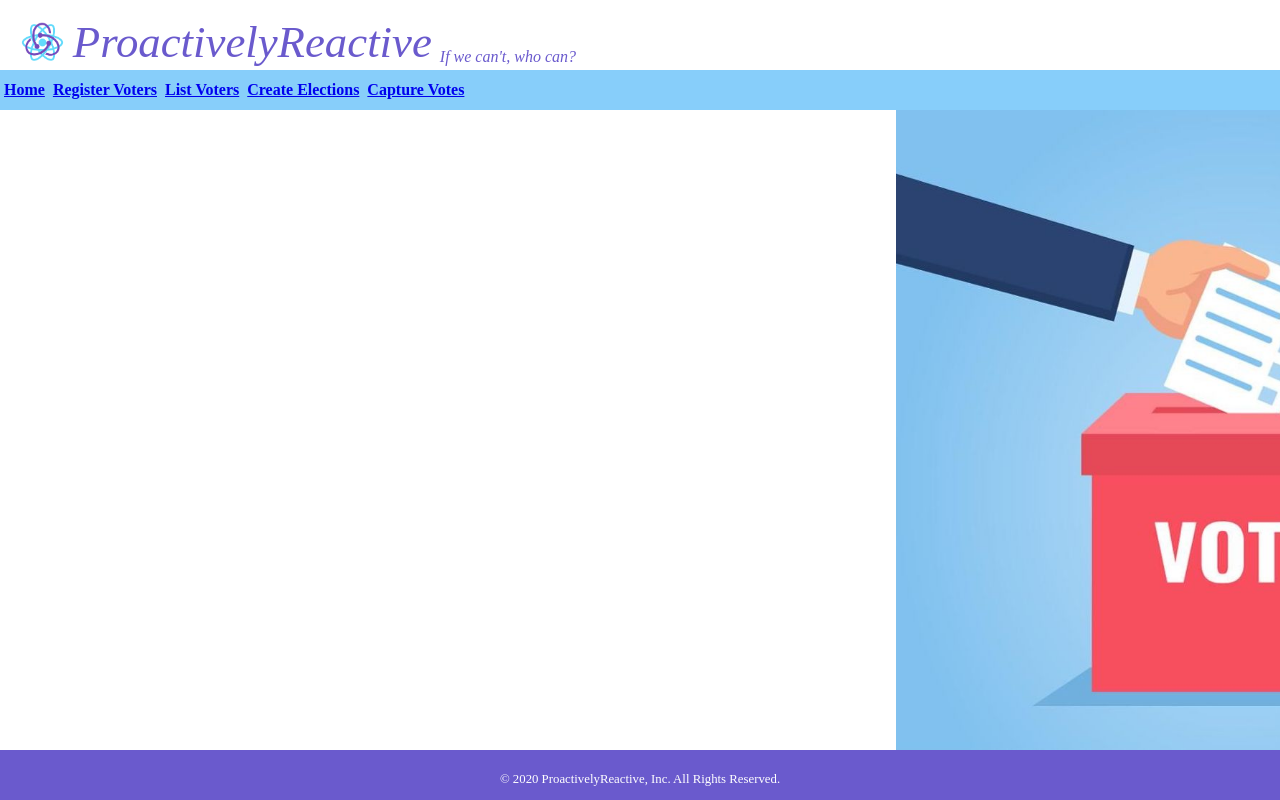
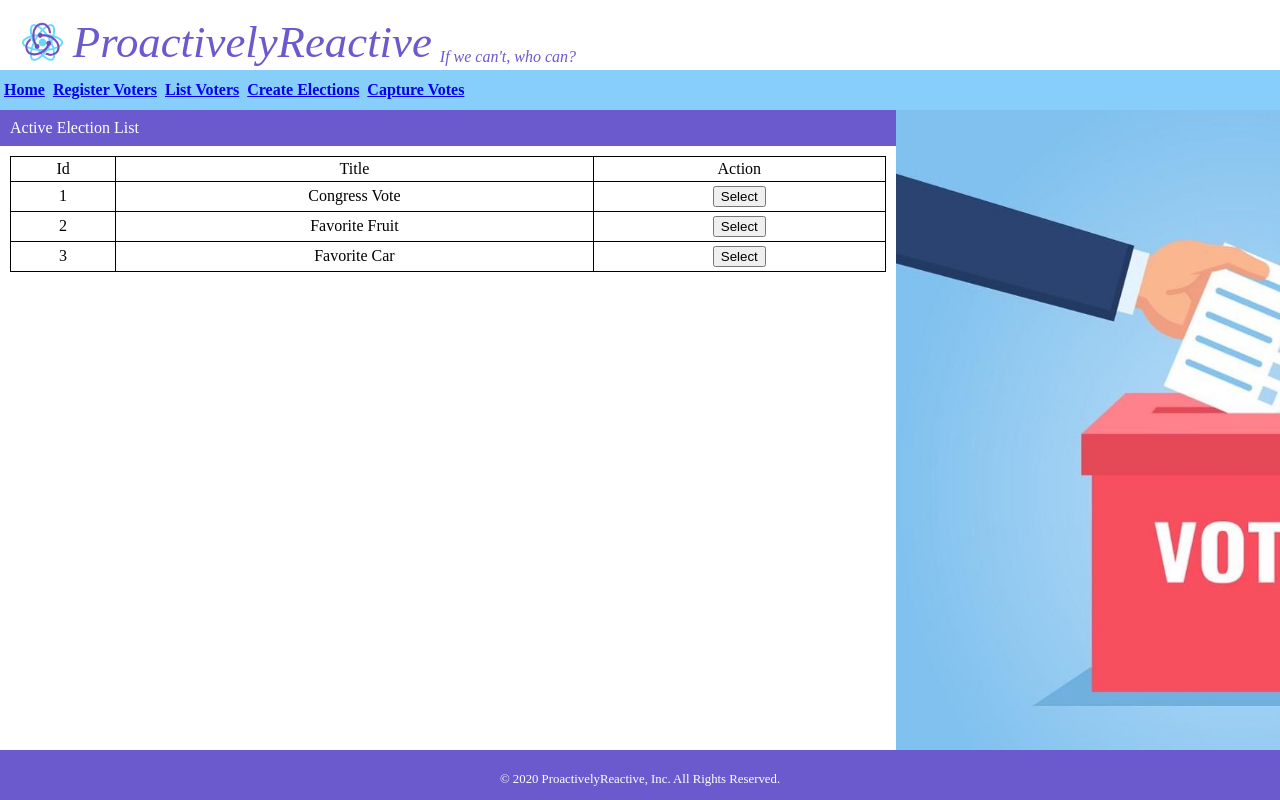
Before and after one commit to rkathir/ProactivelyReactive, a React (Create React App) app: page /electionList in a window 1280 px wide. Built offline with nearby package versions, Linux system fonts and the light colour scheme.

Commit message:
Adding Election list and updating main menu and app.js

```diff
--- a/src/components/App.js
+++ b/src/components/App.js
@@ -1,32 +1,70 @@
-import React from 'react';
-import { Provider } from 'react-redux';
-import {
-  Switch, Route,
-} from 'react-router-dom';
+import React from "react";
+import { Provider } from "react-redux";
+import { Switch, Route } from "react-router-dom";
 
+import { PageLayout } from "./blocks/PageLayout";
+import { PageHeader } from "./blocks/PageHeader";
+import { PageFooter } from "./blocks/PageFooter";
+import { MainMenu } from "./blocks/MainMenu";
+import { Content } from "./blocks/Content";
+import { HomePage } from "./pages/HomePage";
+import { VoterRegistrationPage } from "./pages/VoterRegistrationPage";
+import { ElectionListPage } from "./pages/ElectionListPage";
+import { VoterListPage } from "./pages/VoterListPage";
+import { SideBar } from "./blocks/Sidebar";
 
-import { PageLayout } from './blocks/PageLayout';
-import { PageHeader } from './blocks/PageHeader';
-import { PageFooter } from './blocks/PageFooter';
-import { MainMenu } from './blocks/MainMenu';
-import { Content } from './blocks/Content';
-import { HomePage } from './pages/HomePage';
-import { VoterRegistrationPage } from './pages/VoterRegistrationPage';
-import { VoterListPage } from './pages/VoterListPage';
-import { SideBar } from './blocks/Sidebar'
-
-import { colorStore } from '../stores/colorStore';
-import { ColorToolPageContainer } from './containers/ColorToolPageContainer';
+import { colorStore } from "../stores/colorStore";
+import { ColorToolPageContainer } from "./containers/ColorToolPageContainer";
 
 const initialVoterList = [
-  { id: 1, firstName: 'bob', lastName: 'smith', address: '1232 Laurel St', city: 'Sunnyvale', birthdate: '05/12/1980', email: 'a@test.com', phone: '1243124221' },
-  { id: 2, firstName: 'laura', lastName: 'diaz', address: '432 Marine Way', city: 'Mountain View', birthdate: '05/12/1980', email: 'b@test.com', phone: '213412424' },
-  { id: 3, firstName: 'john', lastName: 'doe', address: '214 Cassie Ave', city: 'Mountain View', birthdate: '05/12/1980', email: 'c@test.com', phone: '12341242421' },
+  {
+    id: 1,
+    firstName: "bob",
+    lastName: "smith",
+    address: "1232 Laurel St",
+    city: "Sunnyvale",
+    birthdate: "05/12/1980",
+    email: "a@test.com",
+    phone: "1243124221",
+  },
+  {
+    id: 2,
+    firstName: "laura",
+    lastName: "diaz",
+    address: "432 Marine Way",
+    city: "Mountain View",
+    birthdate: "05/12/1980",
+    email: "b@test.com",
+    phone: "213412424",
+  },
+  {
+    id: 3,
+    firstName: "john",
+    lastName: "doe",
+    address: "214 Cassie Ave",
+    city: "Mountain View",
+    birthdate: "05/12/1980",
+    email: "c@test.com",
+    phone: "12341242421",
+  },
 ];
 
+const activeElectionList = [
+  {
+    id: 1,
+    title: "Congress Vote",
+  },
+  {
+    id: 2,
+    title: "Favorite Fruit",
+  },
+  {
+    id: 3,
+    title: "Favorite Car",
+  },
+];
 
 export const App = () => {
-
   return (
     <PageLayout>
       <PageHeader />
@@ -42,11 +80,9 @@ export const App = () => {
           <Route path="/listVoters">
             <VoterListPage voters={initialVoterList} />
           </Route>
-            <Route path="/createElection">
-
-            </Route>
-            <Route path="/CaptureVote">
-
+          <Route path="/createElection"></Route>
+          <Route path="/electionList">
+            <ElectionListPage elections={activeElectionList} />
           </Route>
           <Route path="/color-tool">
             <Provider store={colorStore}>
--- a/src/components/blocks/MainMenu.js
+++ b/src/components/blocks/MainMenu.js
@@ -1,27 +1,27 @@
-import React from 'react';
-import { Link } from 'react-router-dom';
+import React from "react";
+import { Link } from "react-router-dom";
 
-import './MainMenu.css';
+import "./MainMenu.css";
 
 export const MainMenu = () => {
-
   // ui model data
   const menuItems = [
-    { id: 1, url: '/', caption: 'Home' },
-    { id: 2, url: '/registerVoter', caption: 'Register Voters' },
-    { id: 3, url: '/listVoters', caption: 'List Voters' },
-    { id: 4, url: '/createElection', caption: 'Create Elections' },
-    { id: 5, url: '/CaptureVote', caption: 'Capture Votes' },
+    { id: 1, url: "/", caption: "Home" },
+    { id: 2, url: "/registerVoter", caption: "Register Voters" },
+    { id: 3, url: "/listVoters", caption: "List Voters" },
+    { id: 4, url: "/createElection", caption: "Create Elections" },
+    { id: 5, url: "/electionList", caption: "Capture Votes" },
   ];
 
   return (
     <nav id="main-menu">
       <ul>
-        {menuItems.map(menuItem => <li key={menuItem.id}>
-          <Link to={menuItem.url}>{menuItem.caption}</Link>
-        </li>)}
+        {menuItems.map((menuItem) => (
+          <li key={menuItem.id}>
+            <Link to={menuItem.url}>{menuItem.caption}</Link>
+          </li>
+        ))}
       </ul>
     </nav>
   );
-
 };
--- /dev/null
+++ b/src/components/election-list/ElectionListRow.js
@@ -0,0 +1,17 @@
+import React from "react";
+
+import { DataCell } from "./misc";
+
+export const ElectionListRow = ({ elections, onSelect: selectElection }) => {
+  return (
+    <tr>
+      <DataCell>{elections.id}</DataCell>
+      <DataCell>{elections.title}</DataCell>
+      <DataCell>
+        <button type="button" onClick={() => selectElection(elections.id)}>
+          Select
+        </button>
+      </DataCell>
+    </tr>
+  );
+};
--- /dev/null
+++ b/src/components/election-list/ElectionTable.js
@@ -0,0 +1,27 @@
+import React from "react";
+
+import { HeaderCell } from "./misc";
+import { ElectionListRow } from "./ElectionListRow";
+
+export const ElectionTable = ({
+  elections,
+  electionsId,
+  onSelect: selectElection,
+}) => {
+  return (
+    <table>
+      <thead>
+        <tr>
+          <HeaderCell>Id</HeaderCell>
+          <HeaderCell>Title</HeaderCell>
+          <HeaderCell>Action</HeaderCell>
+        </tr>
+      </thead>
+      <tbody>
+        {elections.map((elections) => (
+          <ElectionListRow key={elections.id} elections={elections} />
+        ))}
+      </tbody>
+    </table>
+  );
+};
--- /dev/null
+++ b/src/components/election-list/misc.js
@@ -0,0 +1,11 @@
+import React from "react";
+
+import electionListPageStyles from "./misc.module.css";
+
+export const HeaderCell = ({ children }) => (
+  <th className={electionListPageStyles.electionTableHeaderCell}>{children}</th>
+);
+
+export const DataCell = ({ children }) => (
+  <td className={electionListPageStyles.electionTableHeaderCell}>{children}</td>
+);
--- /dev/null
+++ b/src/components/election-list/misc.module.css
@@ -0,0 +1,5 @@
+.electionTableHeaderCell,
+.electionTableHeaderCell {
+  padding: 4px;
+  border: 1px solid black;
+}
--- /dev/null
+++ b/src/components/pages/ElectionListPage.js
@@ -0,0 +1,16 @@
+import React from "react";
+
+import { SectionHeader } from "../blocks/SectionHeader";
+import { ContentSection } from "../blocks/ContentSection";
+import { ElectionTable } from "../election-list/ElectionTable";
+
+export const ElectionListPage = ({ elections, onSelect: selectElection }) => {
+  return (
+    <>
+      <SectionHeader headerText="Active Election List" />
+      <ContentSection>
+        <ElectionTable elections={elections} onSelect={selectElection} />
+      </ContentSection>
+    </>
+  );
+};
```
Lines whose indentation alone changed are shown as unchanged.
